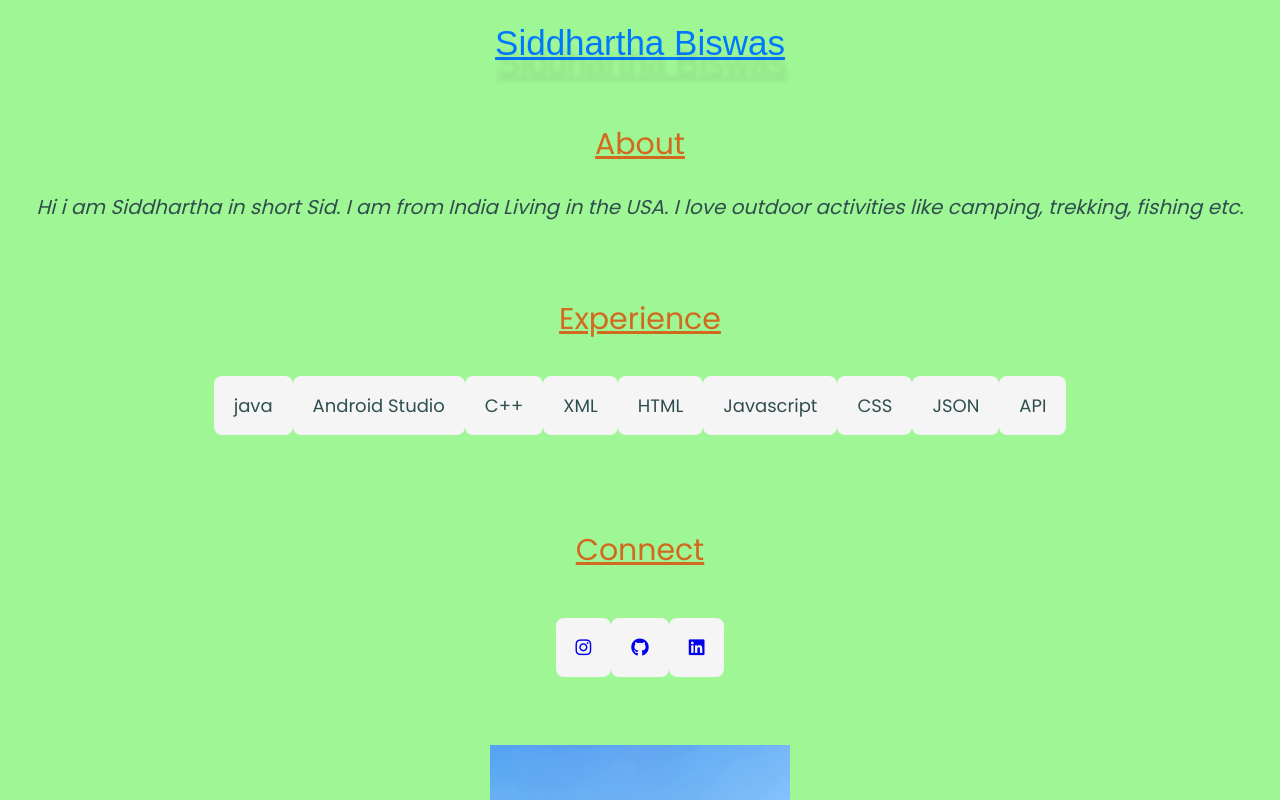
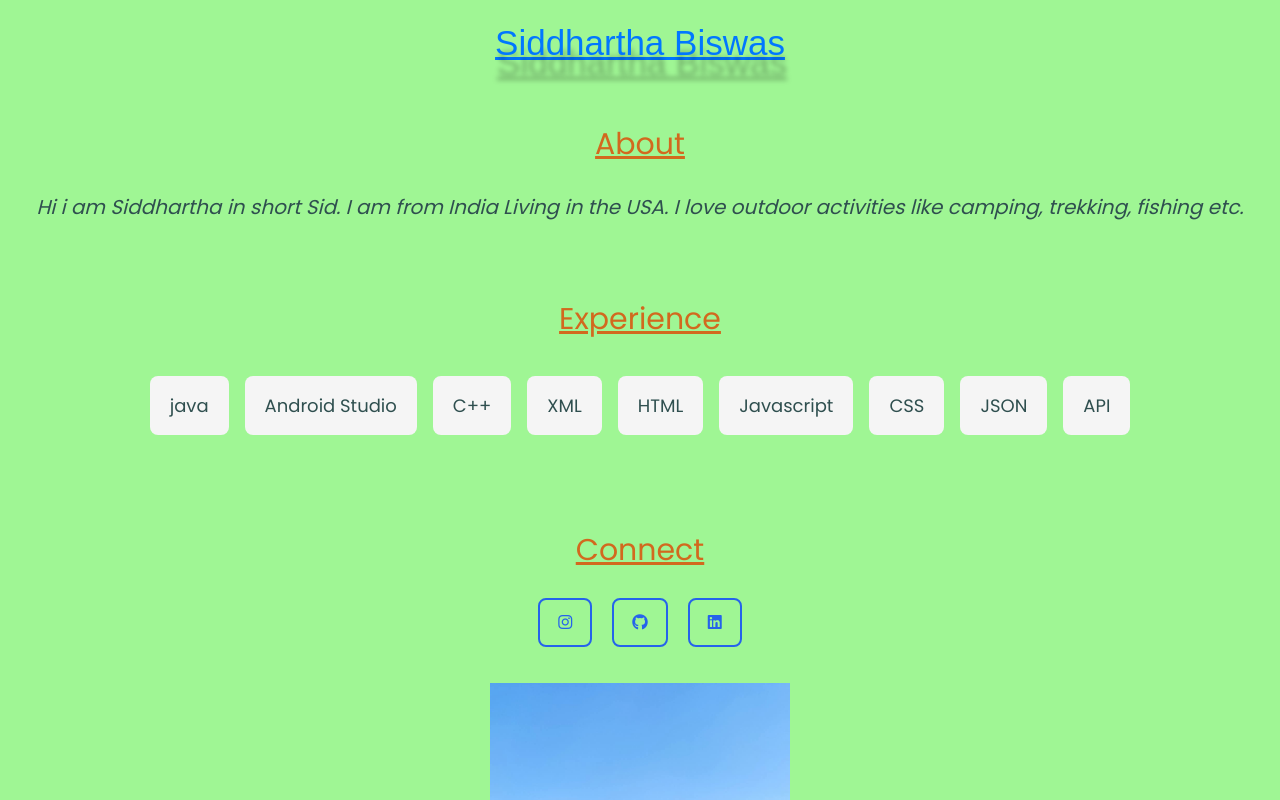
Before and after one commit to Sid-2222/siddhartha-biswas-mars, a plain HTML site: page index.html in a window 1280 px wide. Shown: the top 800 px of the page. Drawn offline with Linux system fonts and the light colour scheme.

Commit message:
styling added fixes

```diff
--- a/css/index.css
+++ b/css/index.css
@@ -25,18 +25,6 @@ body{
 
 }
 
-#Connect{
-    margin: 10px;
-    padding: 10px;
-    list-style: none;
-    text-align: center;
-}
-
-.my-paragraph{
-    font-size: 20px;
-    font-style: italic;
-}
-
 .experience-list{
 
      text-align: center;
@@ -46,6 +34,7 @@ body{
      display: flex;
      padding: 10px;
      border: 10px;
+     gap: 16px;
 
 
 }
@@ -62,26 +51,44 @@ body{
 
 }
 
-.social-links li {
-     background: #f5f5f5;
-     padding: 16px 20px;
-     margin-bottom: 12px;
-     border-radius: 8px;
-     font-size: 18px;
-     font-weight: 500;
-     border: 10px;
-
+#Connect{
+    margin: 10px;
+    padding: 10px;
+    list-style: none;
+    text-align: center;
+    transition: all 0.3s ease;
+    color: #0077ff;
 
 }
 
-.social-links{
+.my-paragraph{
+    font-size: 20px;
+    font-style: italic;
+}
+
+
+.social-links a {
+  display: inline-block;
+  padding: 10px 18px;
+  color: #2563eb;
+  border: 2px solid #2563eb;
+  border-radius: 8px;
+  text-decoration: none;
+  transition: all 0.3s ease;
+}
+
+.social-links a:hover {
+  background-color: #2563eb;
+  color: #ffffff;
+  transform: translateY(-4px);
+}
+
+.social-links {
     list-style: none;
+    display: flex;
     justify-content: center;
-    text-align: center;
-    align-items: center;
-    display: flex;
-    padding: 20px;
-    border: 10px;
+    gap: 20px;
+    padding: 0;
 }
 
 
@@ -96,7 +103,7 @@ h1{
     font-family: 'Raleway', sans-serif;
     color: #0077ff;
     text-align: center;
-    text-shadow: 2px 20px 5px rgba(0, 0, 0, 0.1);
+    text-shadow: 2px 20px 5px rgba(0, 0, 0, 0.3);
 
 
 }
```
Also changed, not shown: index.html (+1 -2 lines).
